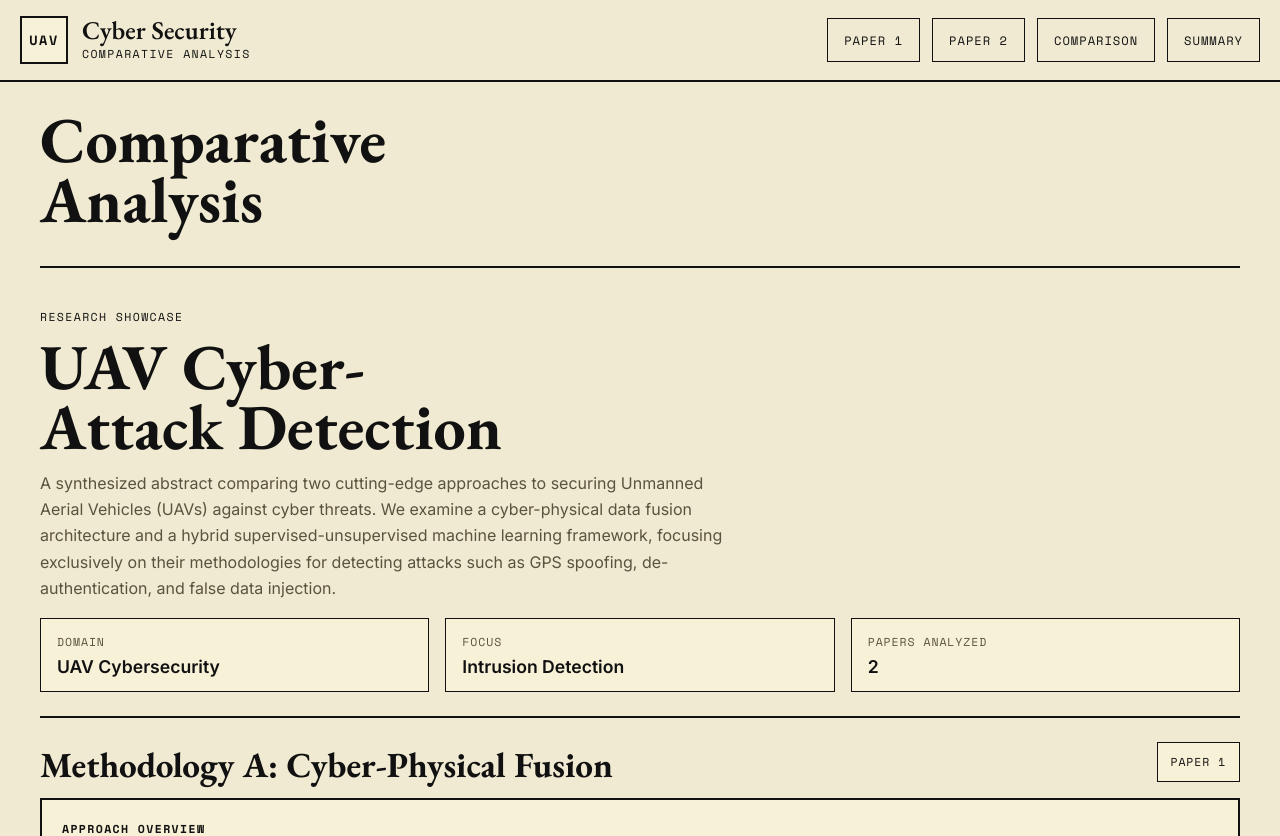
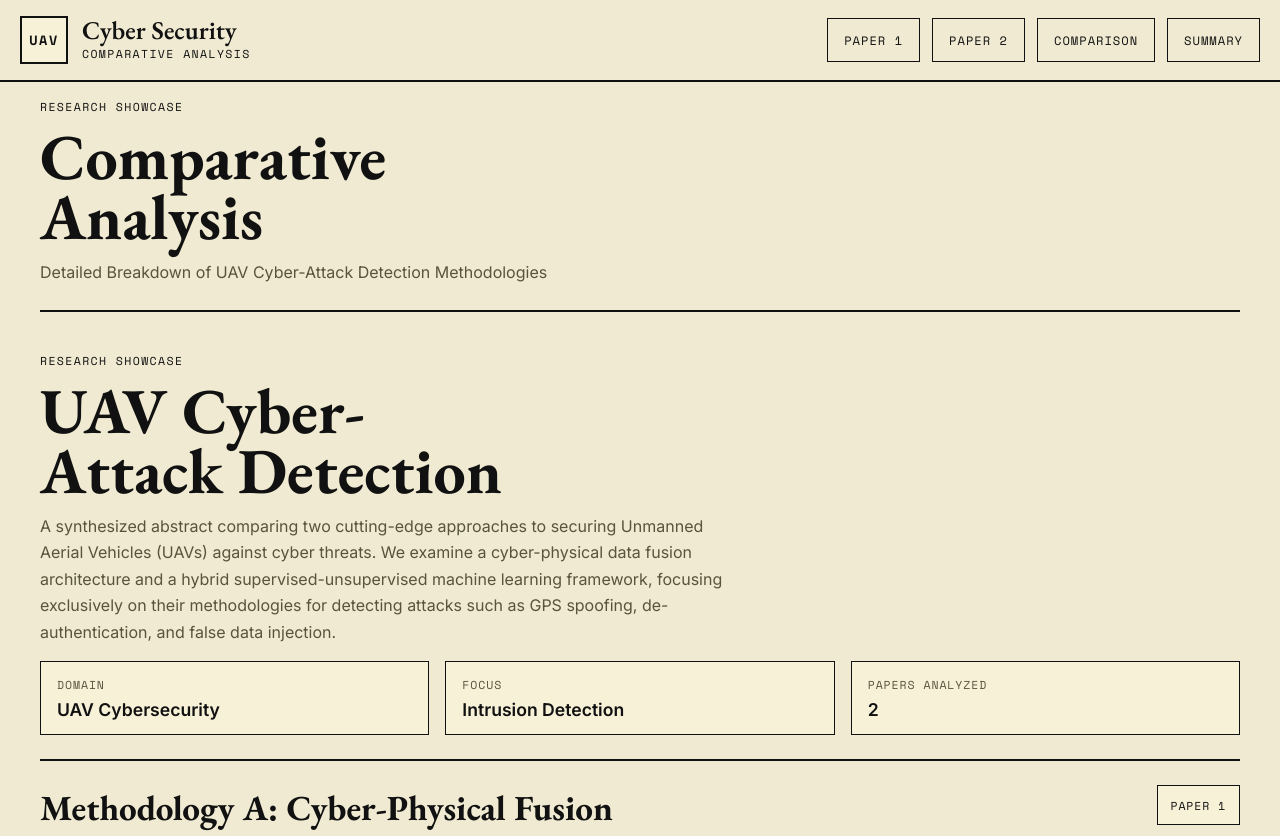
Before and after one commit to schrodingerspet/be-docs, a Next.js app: page / in a window 1280 px wide. Shown: the top 836 px of the page. Built offline with nearby package versions, Linux system fonts and the light colour scheme.

Commit message:
fix: resolve PageHeader TS error

```diff
--- a/src/app/page.tsx
+++ b/src/app/page.tsx
@@ -9,7 +9,11 @@ export default function Home() {
   return (
     <div className="app-shell flex flex-col min-h-screen">
       <main className="content-area container mx-auto px-4 sm:px-6 lg:px-8 py-12 flex-1">
-        <PageHeader title="Comparative Analysis" />
+        <PageHeader
+          title="Comparative Analysis"
+          eyebrow="Research Showcase"
+          description="Detailed Breakdown of UAV Cyber-Attack Detection Methodologies"
+        />
         <HeroSection />
         <MethodologyA />
         <MethodologyB />
```
